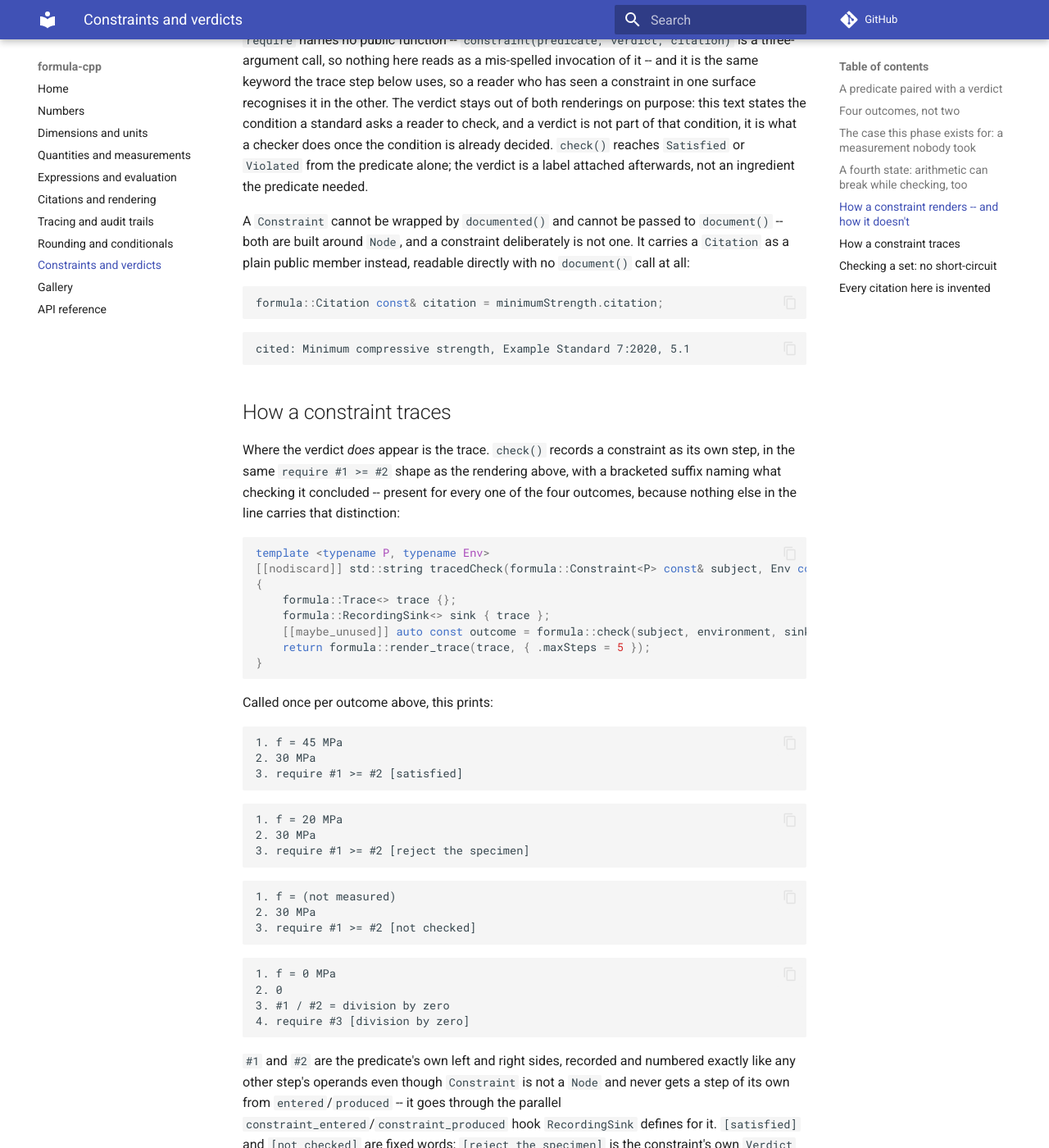
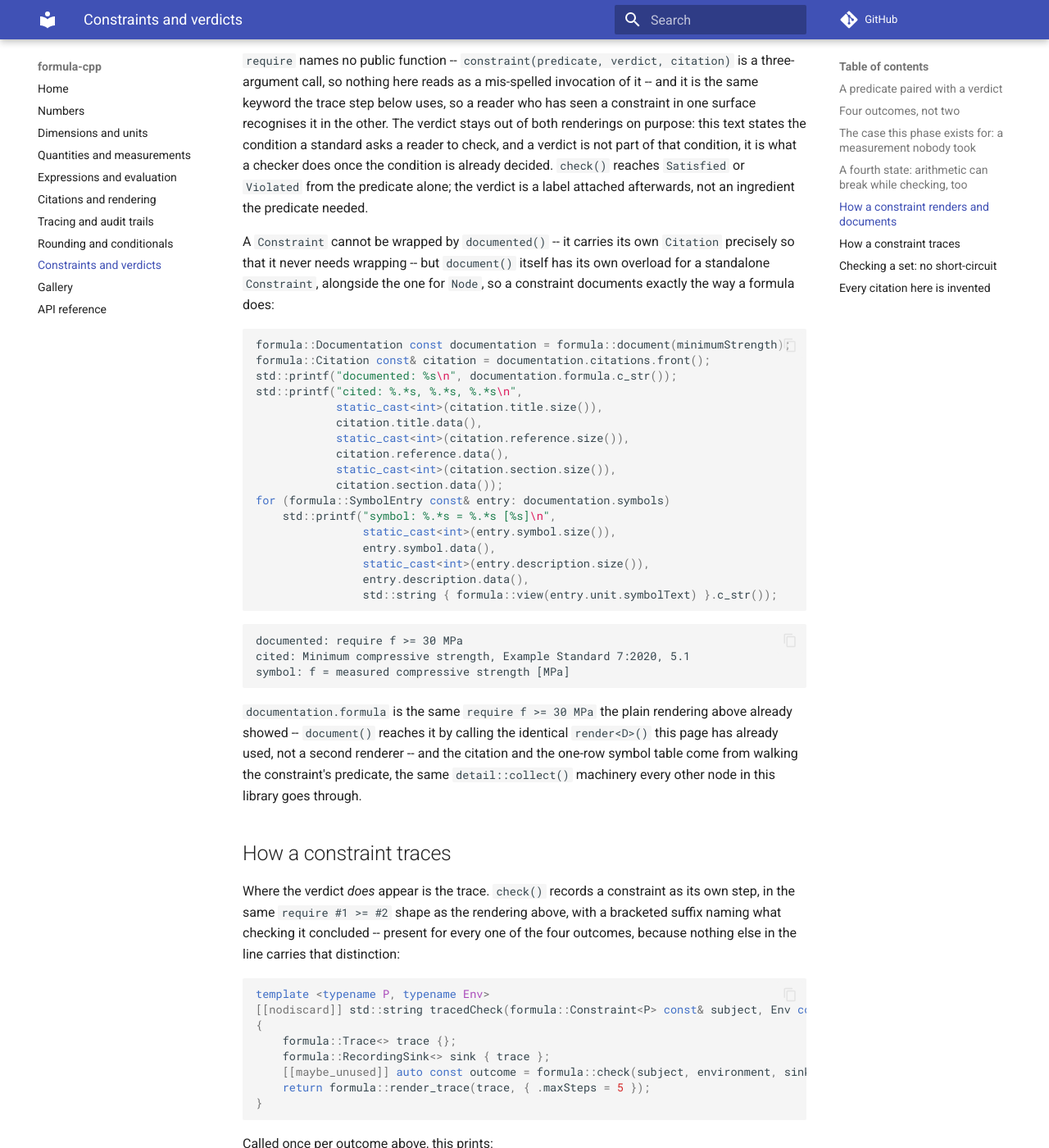
Before and after one commit to LASTRADA-Software/formula-cpp, an MkDocs documentation site: the page built from docs/constraints.md, in a window 1280 px wide and 1400 px high, scrolled down 3193 px. Shown: the whole window at 82% size. Built offline with MkDocs 1.6.1 and Material for MkDocs 9.7.7, drawn with Linux system fonts in a browser that asks for light colours; comment, search, counter and statistics services are not loaded; some of the changed text lies outside the part shown.

Commit message:
feat(document): add a public document() overload for a standalone Constraint
Task 5 added collect(Walk&, Constraint<P> const&), but document() itself
stayed constrained on Node, so the overload was unreachable from any path
a user could actually write -- its three tests called
formula::detail::collect directly, proving the internals worked without
proving the feature existed.

Mirrors render.hpp's own precedent: render() already carries a third
overload, constrained on Predicate P and taking Constraint<P>, alongside
its Node one, for the identical reason (Constraint is deliberately not a
Node). document() gets the same second overload, dispatching render<D>()
and detail::collect() exactly as the Node overload does -- no new
machinery, just a public entry point onto what task 5 already built.

documented() is unaffected and still refuses a constraint: DocumentedNode
requires Node Inner, and a constraint carries its own Citation precisely
so it never needs wrapping. Only document() gains the overload; the two
are kept distinct in the guide's prose rather than conflated.

document_tests.cpp's three constraint tests now go through
formula::document(...), matching every other test in the file, instead of
reaching into formula::detail. Deleting the new overload makes those three
tests fail to compile (not merely fail their assertions) -- the mutation
that proves the path is actually reachable, not just present.

examples/constraints.cpp and docs/constraints.md are updated to call
document() on a constraint with real, re-captured output, replacing the
prior workaround that read a constraint's Citation off its public member
because document() refused it at the time.

357/357 tests, all four Windows presets and GCC in WSL. Doxygen
(formula-cpp-docs-api) and mkdocs build --strict both clean.

Signed-off-by: Christian Parpart <c.parpart@lastrada.net>

````diff
--- a/docs/constraints.md
+++ b/docs/constraints.md
@@ -17,9 +17,12 @@ does for `examples/rounding_and_conditionals.cpp`.
 A `Constraint` is deliberately **not** a `Node`, for the same reason a
 predicate is not one: checking it produces a verdict, which has no
 dimension, and giving it one would mean inventing a dimension to lie about.
-That has real consequences below -- a constraint cannot be wrapped by
-`documented()`, cannot be passed to `document()`, and cannot sit inside a
-formula's own operand tree. It carries its own `Citation` directly instead.
+That has real consequences below -- a constraint cannot sit inside a
+formula's own operand tree, and cannot be wrapped by `documented()`: it
+carries its own `Citation` directly instead, precisely so that it never
+needs wrapping. `document()` itself, though, has its own overload for a
+standalone `Constraint`, alongside the one for `Node` -- see
+[below](#how-a-constraint-renders-and-documents).
 
 ## A predicate paired with a verdict
 
@@ -141,7 +144,7 @@ rule or the data feeding it. A reader who sees only `Satisfied` and
 state as one of those two -- which is exactly the failure this four-state
 design exists to prevent.
 
-## How a constraint renders -- and how it doesn't
+## How a constraint renders and documents
 
 A constraint renders as its rule alone, `require <lhs> <comparison> <rhs>`,
 never its verdict:
@@ -167,18 +170,43 @@ decided. `check()` reaches `Satisfied` or `Violated` from the predicate
 alone; the verdict is a label attached afterwards, not an ingredient the
 predicate needed.
 
-A `Constraint` cannot be wrapped by `documented()` and cannot be passed to
-`document()` -- both are built around `Node`, and a constraint deliberately
-is not one. It carries a `Citation` as a plain public member instead,
-readable directly with no `document()` call at all:
+A `Constraint` cannot be wrapped by `documented()` -- it carries its own
+`Citation` precisely so that it never needs wrapping -- but `document()`
+itself has its own overload for a standalone `Constraint`, alongside the one
+for `Node`, so a constraint documents exactly the way a formula does:
 
 ```cpp
-formula::Citation const& citation = minimumStrength.citation;
+formula::Documentation const documentation = formula::document(minimumStrength);
+formula::Citation const& citation = documentation.citations.front();
+std::printf("documented: %s\n", documentation.formula.c_str());
+std::printf("cited: %.*s, %.*s, %.*s\n",
+            static_cast<int>(citation.title.size()),
+            citation.title.data(),
+            static_cast<int>(citation.reference.size()),
+            citation.reference.data(),
+            static_cast<int>(citation.section.size()),
+            citation.section.data());
+for (formula::SymbolEntry const& entry: documentation.symbols)
+    std::printf("symbol: %.*s = %.*s [%s]\n",
+                static_cast<int>(entry.symbol.size()),
+                entry.symbol.data(),
+                static_cast<int>(entry.description.size()),
+                entry.description.data(),
+                std::string { formula::view(entry.unit.symbolText) }.c_str());
 ```
 
 ```
+documented: require f >= 30 MPa
 cited: Minimum compressive strength, Example Standard 7:2020, 5.1
+symbol: f = measured compressive strength [MPa]
 ```
+
+`documentation.formula` is the same `require f >= 30 MPa` the plain
+rendering above already showed -- `document()` reaches it by calling the
+identical `render<D>()` this page has already used, not a second renderer --
+and the citation and the one-row symbol table come from walking the
+constraint's predicate, the same `detail::collect()` machinery every other
+node in this library goes through.
 
 ## How a constraint traces
 
````
Also changed, not shown: 3 other files.
